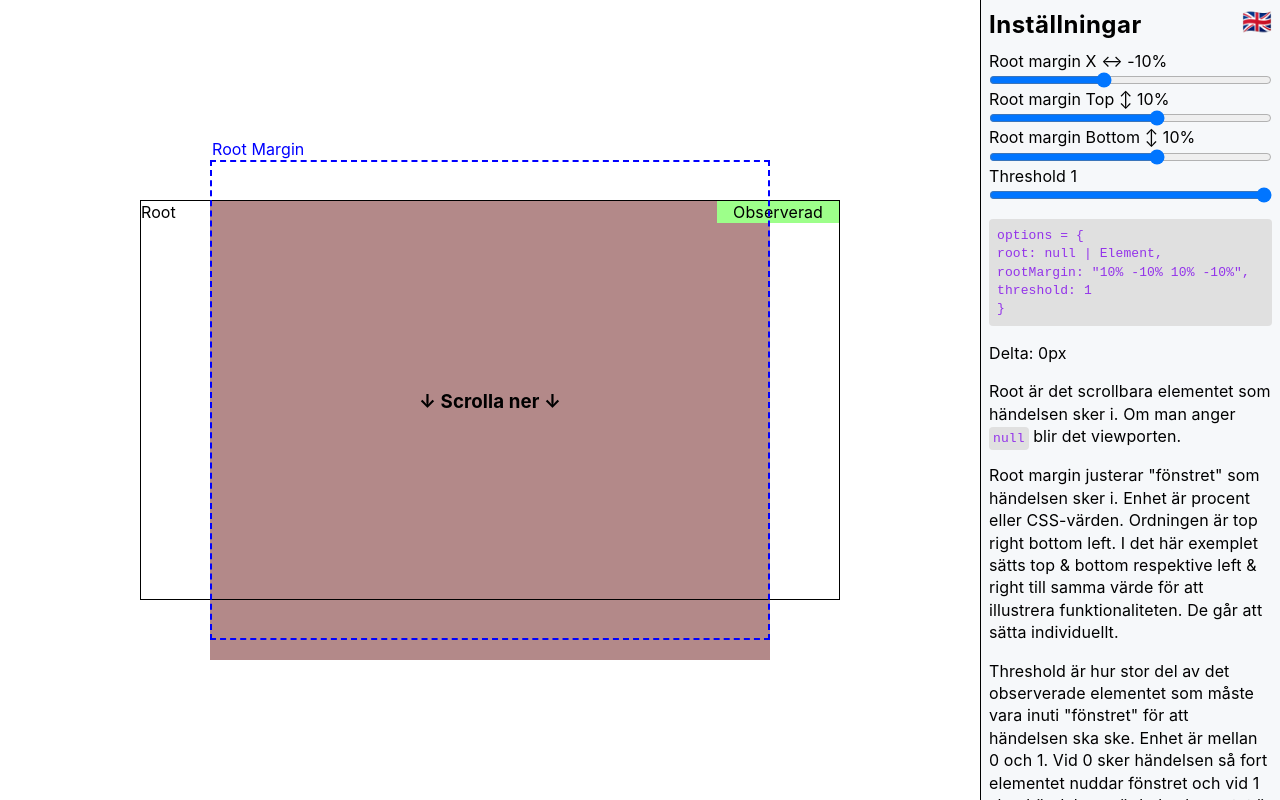
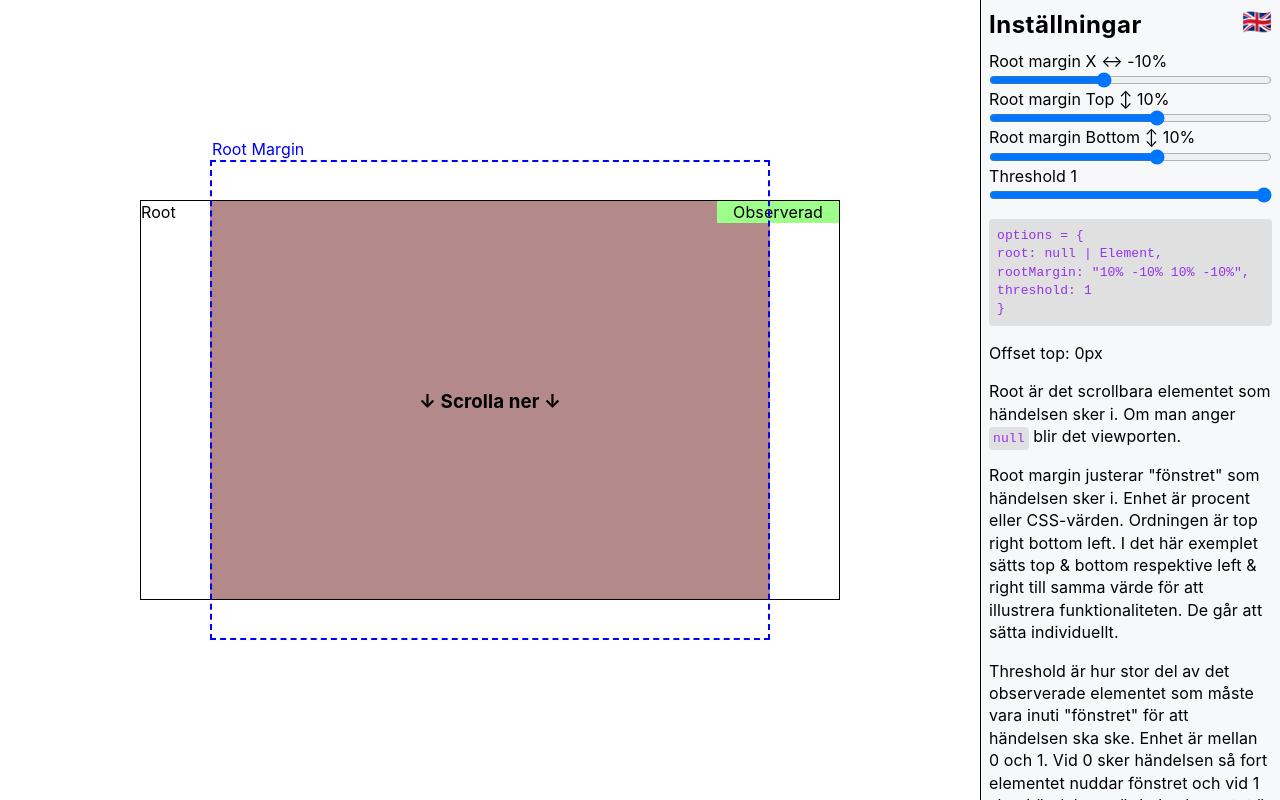
Before and after one commit to nickenickenicke/intersection-observer-visualizer, a React (Vite) app: page / in a window 1280 px wide. Built offline with nearby package versions, Linux system fonts and the light colour scheme.

Commit message:
Dynamic height offset for root margin

```diff
--- a/src/components/Main.tsx
+++ b/src/components/Main.tsx
@@ -1,6 +1,7 @@
 import { CSSProperties, useEffect, useRef, useState } from "react";
 import { InterOptions } from "../ElementObserver";
 import { copy, Language } from "../Copy";
+import { calculateOffsetTop } from "../utils";
 
 interface MainProps {
   optionsState: InterOptions;
@@ -40,7 +41,16 @@ export const Main = ({ optionsState, language }: MainProps) => {
   return (
     <>
       <section className="layout-grid-main">
-        <div className="new-rm"></div>
+        <div
+          className="new-rm"
+          style={
+            {
+              "--root-margin-top": calculateOffsetTop(
+                optionsState.rootTop,
+                optionsState.rootBottom
+              ),
+            } as CSSProperties
+          }></div>
         <div
           className="root-margin-overlay"
           style={
--- a/src/components/Sidebar.tsx
+++ b/src/components/Sidebar.tsx
@@ -1,6 +1,7 @@
 import Markdown from "react-markdown";
 import { copy, Language } from "../Copy";
 import { InterOptions } from "../ElementObserver";
+import { calculateOffsetTop } from "../utils";
 
 interface SidebarProps {
   optionsState: InterOptions;
@@ -15,10 +16,6 @@ export const Sidebar = ({
   updateState,
   toggleLanguage,
 }: SidebarProps) => {
-  const calculateDelta = () => {
-    return optionsState.rootTop - optionsState.rootBottom;
-  };
-
   return (
     <>
       <aside className="layout-grid-aside">
@@ -96,7 +93,10 @@ rootMargin: "${optionsState.rootTop}% ${optionsState.rootX}% ${optionsState.root
 threshold: ${optionsState.threshold}
 }`}</code>
         </pre>
-        <p>Delta: {calculateDelta()}px</p>
+        <p>
+          Offset top:{" "}
+          {calculateOffsetTop(optionsState.rootTop, optionsState.rootBottom)}
+        </p>
         {copy.paragraphs.map((paragraph, index) => (
           <p key={index}>
             <Markdown>{paragraph[language as keyof Language]}</Markdown>
--- a/src/index.css
+++ b/src/index.css
@@ -3,6 +3,8 @@
   --wrapper-inline: 400px;
   --root-margin-block: 10;
   --root-margin-inline: -10;
+  --root-margin-top: 0px;
+  --root-margin-height-scale: 0;
   --color-not-observed: rgb(255, 138, 138);
   --color-observed: rgb(157, 255, 138);
   --color-code-bg: rgb(224, 224, 224);
@@ -206,14 +208,14 @@ p code {
 
 .new-rm {
   --calculated-width: calc(var(--wrapper-block) * 0.8);
-  --calculated-height: calc(var(--wrapper-inline) * 1.15);
+  --calculated-height: calc(var(--wrapper-inline) * 1);
   position: absolute;
   width: var(--calculated-width);
   height: var(--calculated-height);
   left: calc(50% - var(--calculated-width) / 2);
   top: calc(50% - var(--calculated-height) / 2);
   background: rgba(150, 91, 91, 0.717);
-  transform: translateX(0) translateY(30px);
+  transform: translateX(0) translateY(var(--root-margin-top));
 }
 
 /*
@@ -246,8 +248,4 @@ p code {
   With top 0% and bottom 15% should be:
   --calculated-height: calc(var(--wrapper-inline) * 1.15);
   transform: translateX(0) translateY(30px);
-
-
-
-
   */
--- /dev/null
+++ b/src/utils.ts
@@ -0,0 +1,4 @@
+export const calculateOffsetTop = (rootTop: number, rootBottom: number) => {
+  const delta = (rootBottom - rootTop) * 2;
+  return delta + "px";
+};
```
